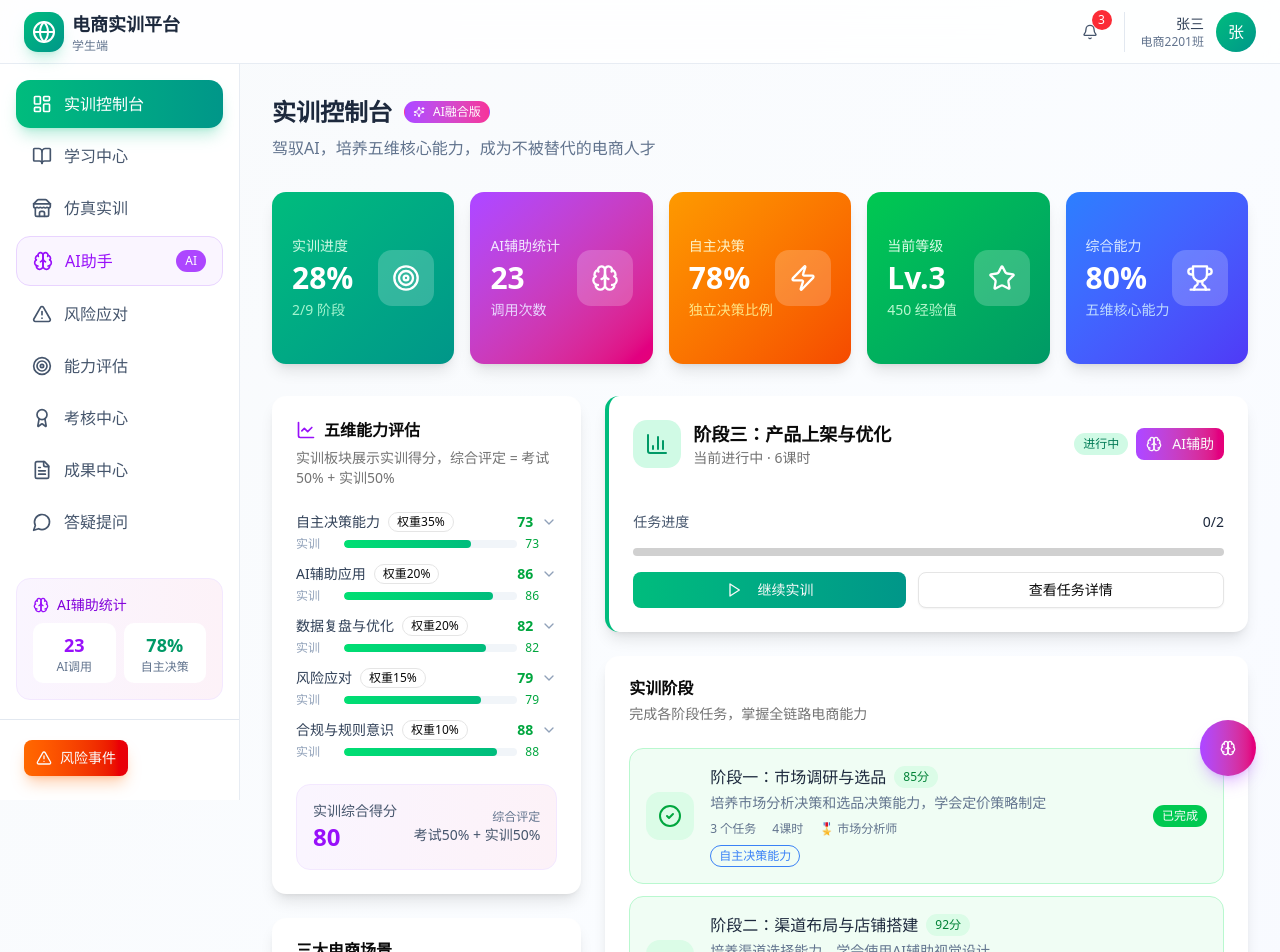
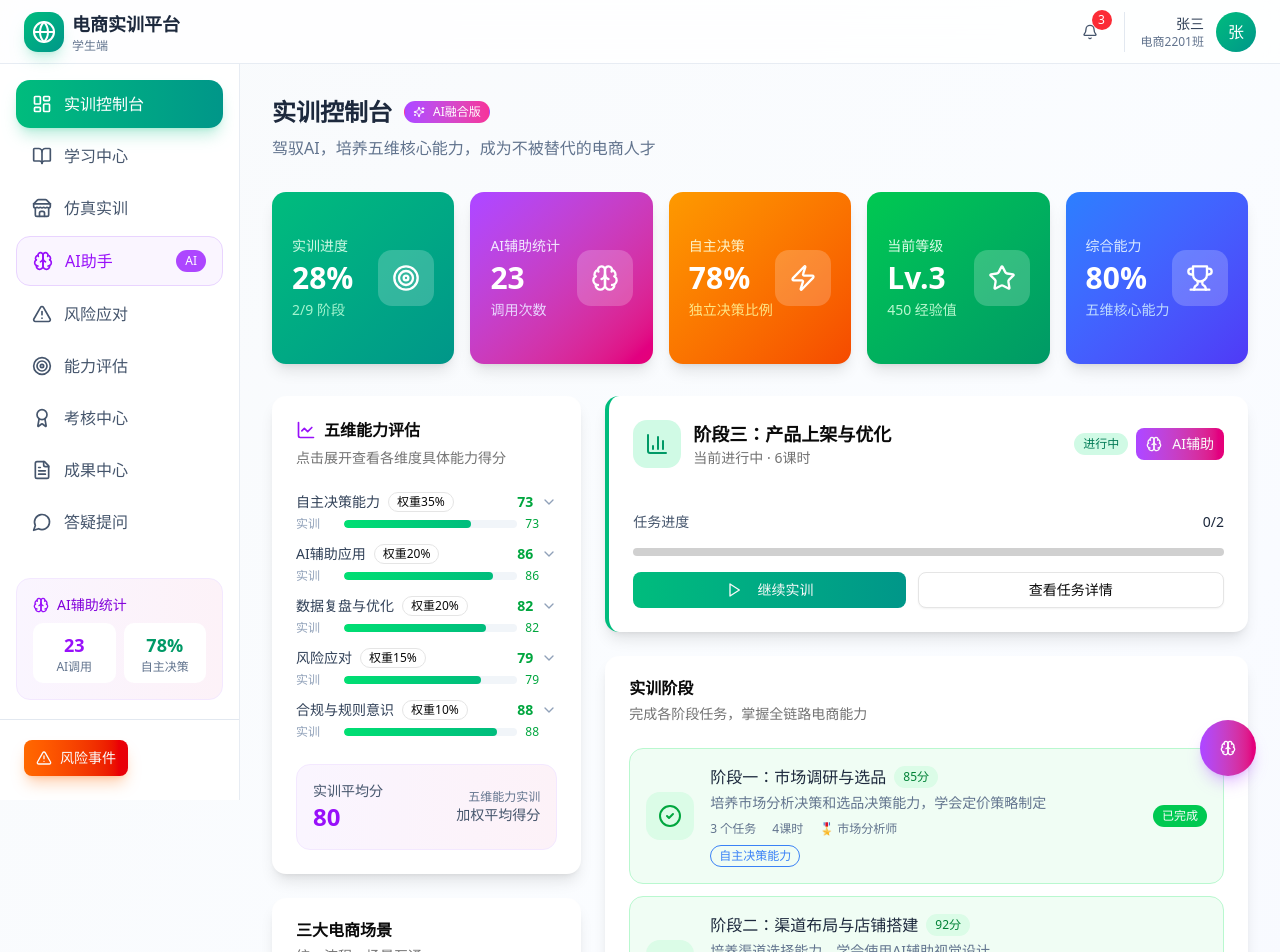
Before and after one commit to ZBCs-StudioCr-CN/ecommerce-training-platform, a Next.js app: page /student/dashboard in a window 1280 px wide. Shown: the top 952 px of the page. Built offline with nearby package versions, Linux system fonts and the light colour scheme.

Commit message:
fix: 学生端五维能力评估移除考试相关说明
- 将"实训综合得分"改为"实训平均分"
- 将"综合评定 考试50% + 实训50%"改为"五维能力实训 加权平均得分"
- 将CardDescription中涉及考试的说明改为"点击展开查看各维度具体能力得分""

```diff
--- a/src/app/student/dashboard/page.tsx
+++ b/src/app/student/dashboard/page.tsx
@@ -296,7 +296,7 @@ export default function StudentDashboardPage() {
                   <LineChart className="h-5 w-5 text-purple-600" />
                   五维能力评估
                 </CardTitle>
-                <CardDescription>实训板块展示实训得分，综合评定 = 考试50% + 实训50%</CardDescription>
+                <CardDescription>点击展开查看各维度具体能力得分</CardDescription>
               </CardHeader>
               <CardContent>
                 {abilityRadar ? (
@@ -364,12 +364,12 @@ export default function StudentDashboardPage() {
                     <div className="mt-6 p-4 rounded-xl bg-gradient-to-r from-purple-50 to-pink-50 border border-purple-100">
                       <div className="flex items-center justify-between">
                         <div>
-                          <p className="text-sm text-slate-600">实训综合得分</p>
+                          <p className="text-sm text-slate-600">实训平均分</p>
                           <p className="text-2xl font-bold text-purple-600">{abilityRadar.overall}</p>
                         </div>
                         <div className="text-right">
-                          <p className="text-xs text-slate-500">综合评定</p>
-                          <p className="text-sm text-slate-600">考试50% + 实训50%</p>
+                          <p className="text-xs text-slate-500">五维能力实训</p>
+                          <p className="text-sm text-slate-600">加权平均得分</p>
                         </div>
                       </div>
                     </div>
```
Also changed, not shown: assets/image.png.
